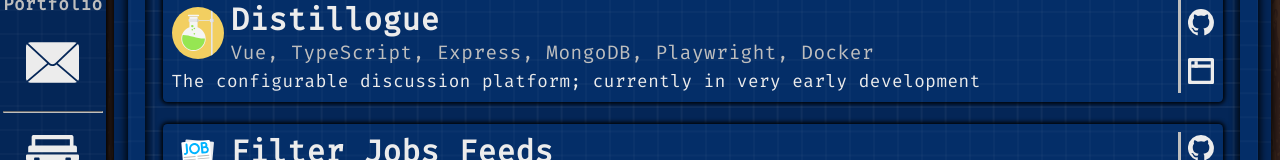
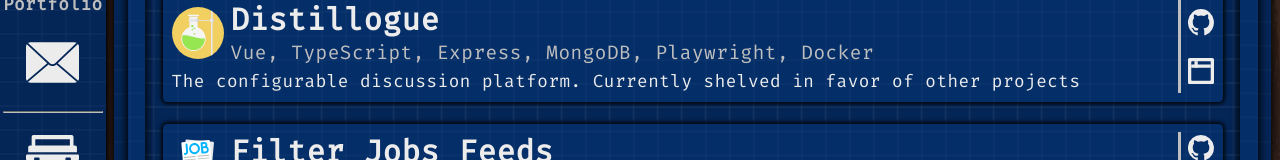
Before and after one commit to EvAvKein/Website, a SvelteKit app: page /portfolio in a window 1280 px wide. Shown: the part 595-755 px from the top of the page. Built offline with nearby package versions, Linux system fonts and the light colour scheme; a web font is replaced by a local one.

Commit message:
refactor (distillogue.svelte): update status in project description

```diff
--- a/src/routes/portfolio/projects/items/distillogue.svelte
+++ b/src/routes/portfolio/projects/items/distillogue.svelte
@@ -3,7 +3,7 @@
 	logoAlt={"Icon of chemistry flask, with bubbling liquids, hung on a stand"}
 	name={"Distillogue"}
 	technologies={"Vue, TypeScript, Express, MongoDB, Playwright, Docker"}
-	description={"The configurable discussion platform; currently in very early development"}
+	description={"The configurable discussion platform. Currently shelved in favor of other projects"}
 	links={[
 		{
 			type: "github",
```
